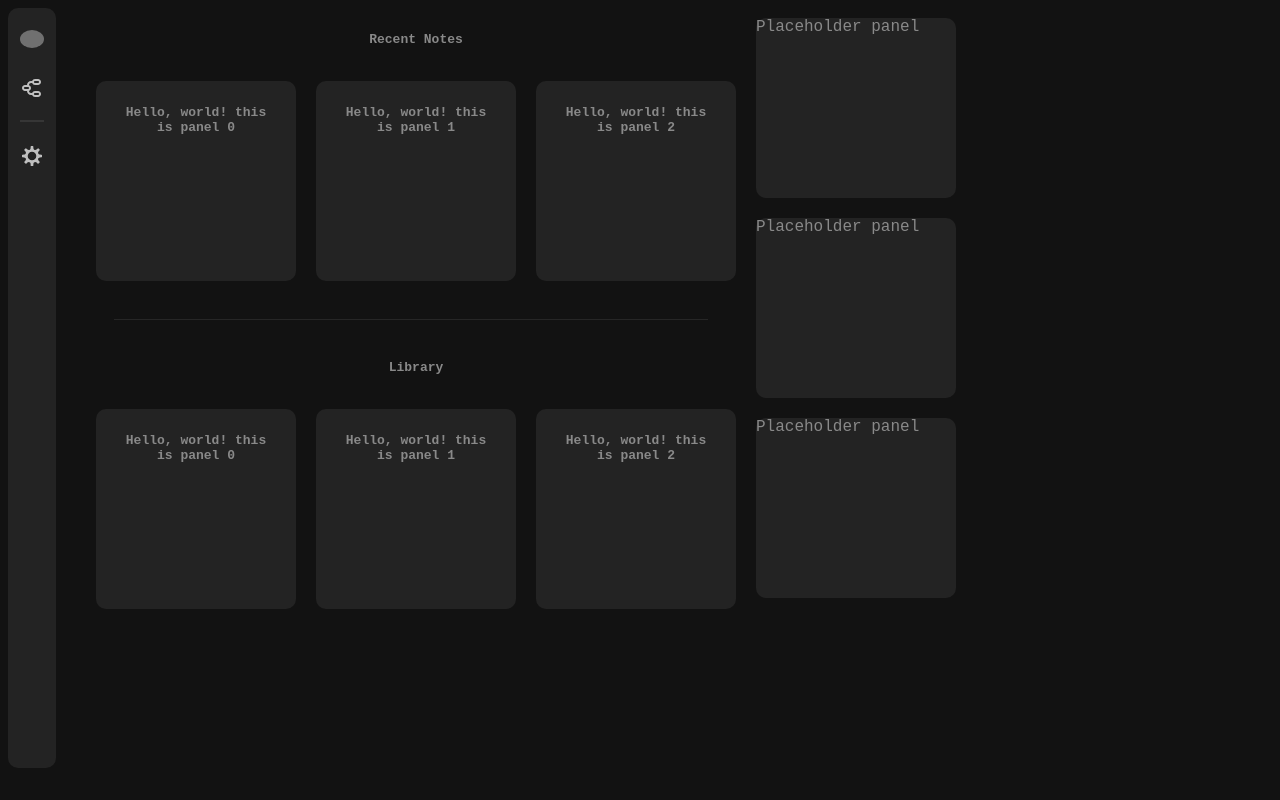
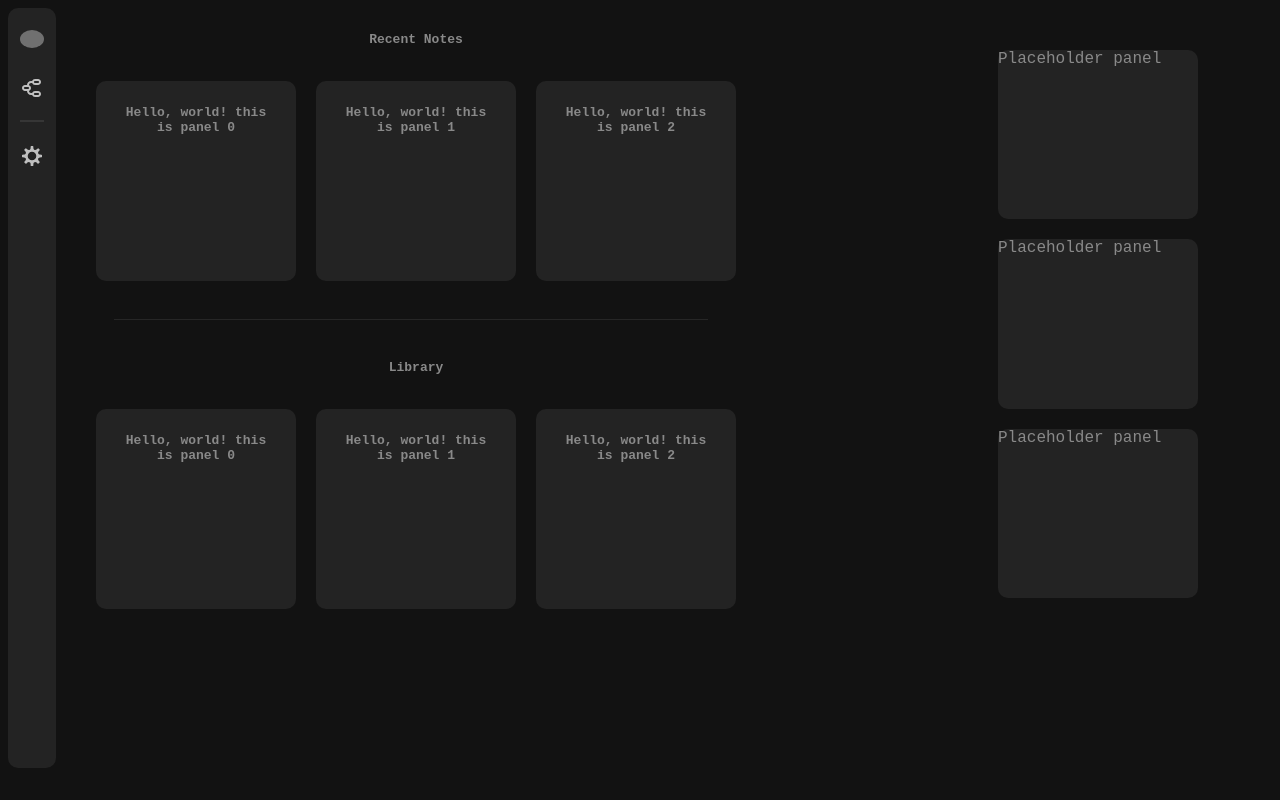
Before and after one commit to sorkofi/noma, a React (Vite) app: page / in a window 1280 px wide. Built offline with nearby package versions, Linux system fonts and the light colour scheme; grey boxes are pictures that could not be loaded.

Commit message:
Updated README

```diff
--- a/src/components/Dashboard.tsx
+++ b/src/components/Dashboard.tsx
@@ -9,7 +9,7 @@ export const Dashboard = () => {
 
     return (
         <div className={styles.dashboard}>
-            <div className={styles.workstation}>
+            <div className={styles.workspace}>
                 <p>Recent Notes</p>
                 <RecentSection />
 
--- a/src/styles/dashboard.module.css
+++ b/src/styles/dashboard.module.css
@@ -2,6 +2,7 @@
 /* TODO: Responsivity of panels in relation to Dashboard. */
 .dashboard {
     display: flex;
+    justify-content: space-between;
 
     height: 75vh;
     margin-left: 78px;
@@ -34,5 +35,8 @@
 
 .widgets {
     display: flex;
+
     flex-direction: column;
+
+    margin: 2rem 4rem 0 0;
 }
```
Also changed, not shown: 1 other file (tests, documents, lock files or other folders).
